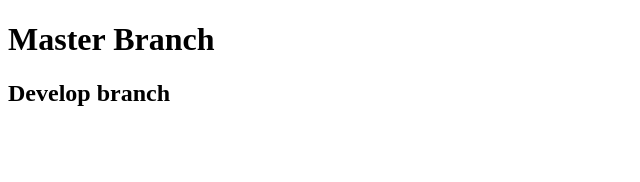
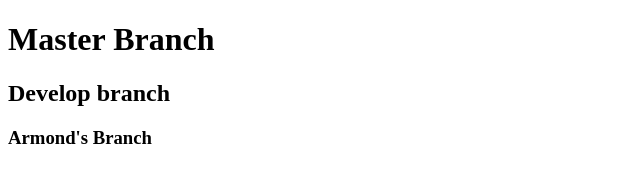
Before and after one commit to griftastic/TeamGit, a plain HTML site: page index.html in a window 1280 px wide. Shown: the whole page, without its empty margins (0-640 px from the left). Drawn offline with Linux system fonts and the light colour scheme.

Commit message:
Armonds Branch

```diff
--- a/index.html
+++ b/index.html
@@ -9,5 +9,6 @@
 <body>
     <h1>Master Branch</h1>
     <h2>Develop branch</h2>
+    <h3>Armond's Branch</h3>
 </body>
 </html>
```
